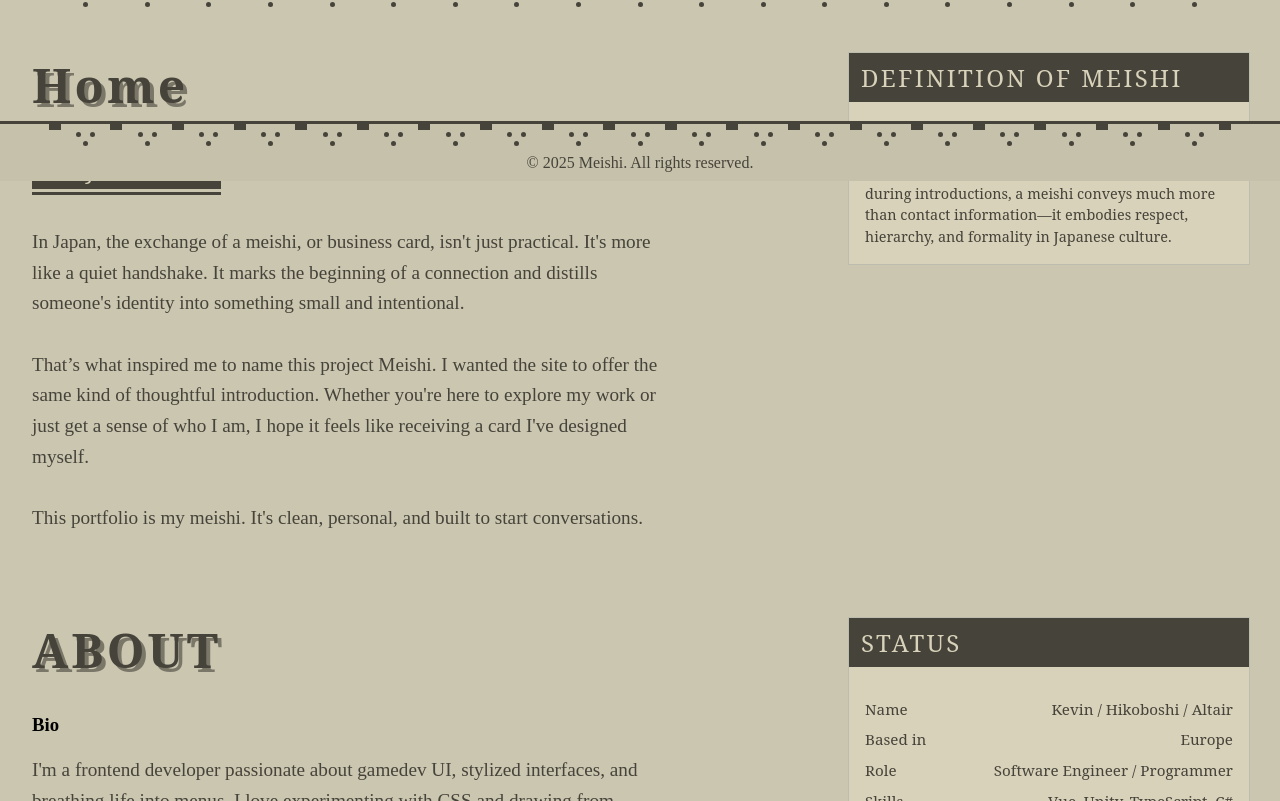
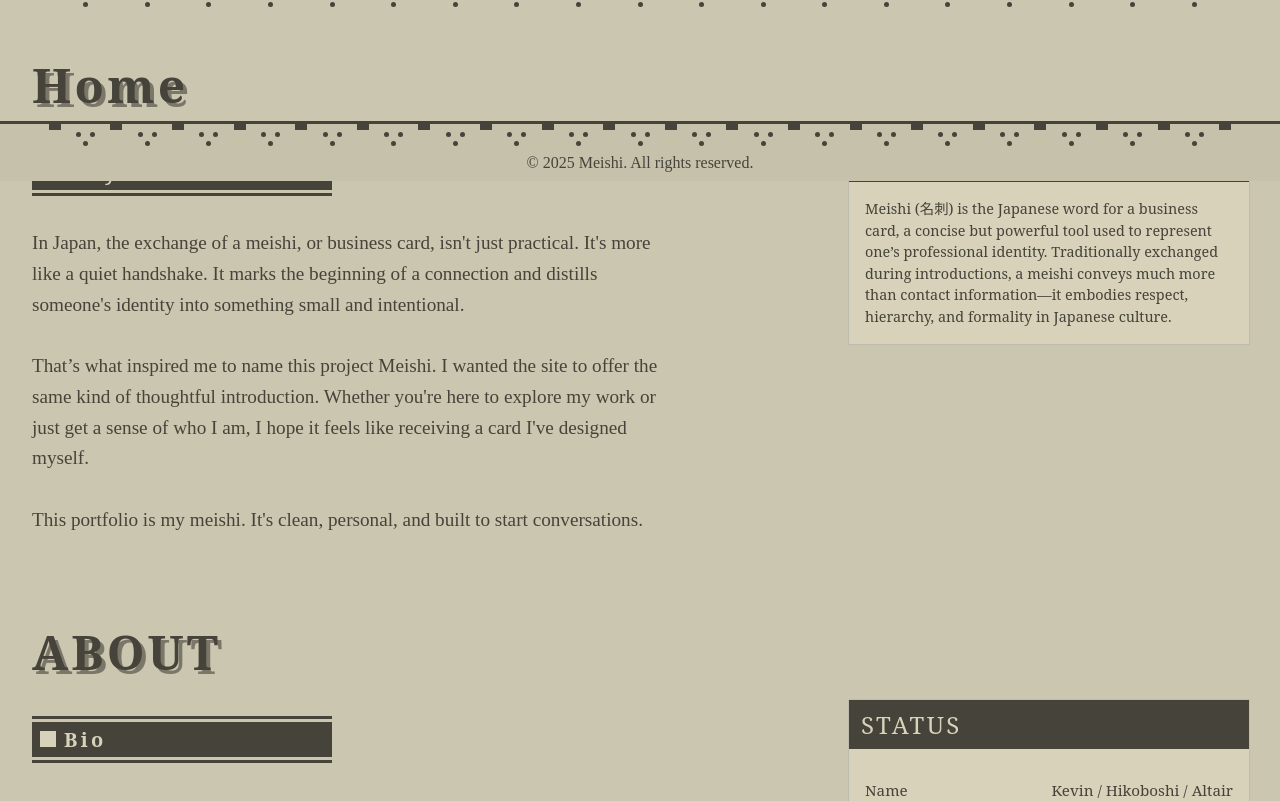
Before and after one commit to Altair115/Meishi, a Vue app: page /#/ in a window 1280 px wide. Shown: the part 619-1420 px from the top of the page. Built offline with nearby package versions, Linux system fonts and the light colour scheme.

Commit message:
:sparkles: New Custom Headers done

```diff
--- a/src/assets/nier-theme.css
+++ b/src/assets/nier-theme.css
@@ -16,6 +16,8 @@
     --nier-icon-box-size:    35px;    /* Default icon box size */
     --nier-icon-size:        30px;    /* Default icon size */
     --nier-text-size:        1.6em;     /* Default nav item label size */
+
+    --accent-heading-width: 300px;
 }
 
 /* === NieR Navbar Theme === */
@@ -278,6 +280,10 @@
     color: var(--nier-dark-sepia);
 }
 
+.twoColumn-right{
+    margin-top: 5rem;
+}
+
 .nier-title {
     text-shadow: 4px 4px 0 rgba(0, 0, 0, 0.4);
     margin-top: 0;
--- a/src/components/common/NierAccentedHeading.vue
+++ b/src/components/common/NierAccentedHeading.vue
@@ -6,31 +6,42 @@
   <div class="accented-heading">
     <div class="accent-line"></div>
     <div class="heading-wrapper">
-      <h1 class="heading"><slot /></h1>
+      <h1 class="heading">
+        <span class="heading-square" />
+        <span class="heading-text"><slot /></span>
+      </h1>
     </div>
     <div class="accent-line"></div>
   </div>
 </template>
 
 <style scoped>
+* {
+  box-sizing: border-box;
+}
+
 .accented-heading {
   display: flex;
   flex-direction: column;
   align-items: center;
   text-align: center;
-  width: fit-content;
+  width: var(--accent-heading-width);
   margin-bottom: 2rem;
 }
 
 .accent-line:first-of-type {
-  margin-bottom: 0.15rem;
+  margin-bottom: 0.2rem;
 }
 .accent-line:last-of-type {
-  margin-top: 0.15rem;
+  margin-top: 0.2rem;
 }
 
 .heading {
   margin: 0;
+  display: flex;
+  align-items: center; /* vertical alignment */
+  padding: .25rem .75rem .25rem .5rem;
+  gap: 0.5rem;
   background: var(--nier-dark-sepia);
   color: var(--nier-light-sepia);
   font-size: 1.25rem;
@@ -40,13 +51,28 @@
 }
 
 .heading-wrapper {
-  padding: .25rem .75rem;
   background-color: var(--nier-dark-sepia);
 }
 
 .accent-line {
   height: 3px;
   background-color: var(--nier-dark-sepia);
-  width: 100%;
+}
+
+.heading-square {
+  width: 16px;
+  height: 16px;
+  background-color: var(--nier-light-sepia);
+  flex-shrink: 0;
+}
+
+.heading-text {
+  display: inline-block;
+}
+
+.accented-heading,
+.heading-wrapper,
+.accent-line {
+  width: var(--accent-heading-width); /* Lock them together */
 }
 </style>
--- a/src/views/AboutView.vue
+++ b/src/views/AboutView.vue
@@ -1,5 +1,6 @@
 <script setup lang="ts">
 import NierPanel from "@/components/common/NierPanel.vue";
+import NierAccentedHeading from "@/components/common/NierAccentedHeading.vue";
 
 const statusItems = [
   { label: 'Name', value: 'Kevin / Hikoboshi / Altair' },
@@ -15,12 +16,12 @@ const statusItems = [
     <section class="twoColumn-left">
       <h1 class="nier-title">ABOUT</h1>
 
-      <h1>Bio</h1>
+      <NierAccentedHeading>Bio</NierAccentedHeading>
       <p class="intro">
         I'm a frontend developer passionate about gamedev UI, stylized interfaces, and breathing life into menus. I love experimenting with CSS and drawing from games like NieR.
       </p>
 
-      <h1>Interest</h1>
+      <NierAccentedHeading>Interest</NierAccentedHeading>
       <p class="intro">my interest and hobbiess</p>
     </section>
 
```
